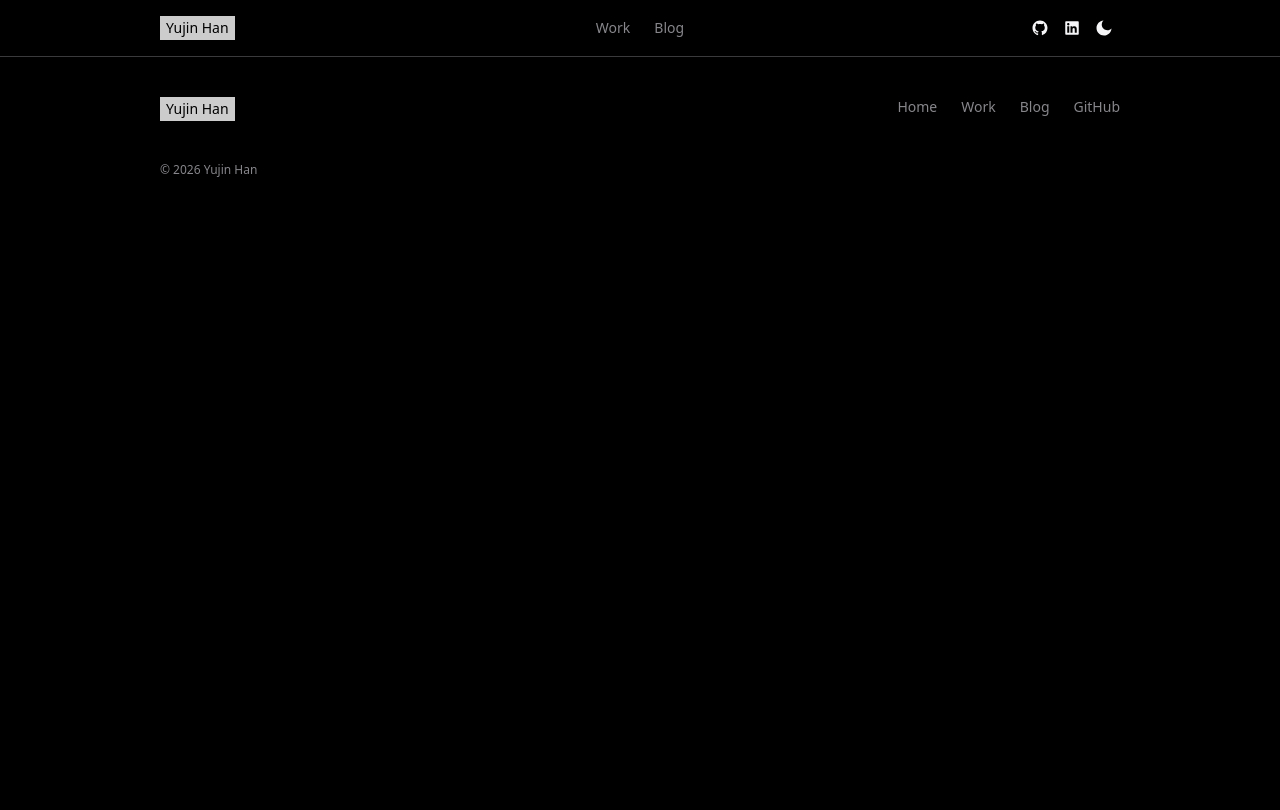
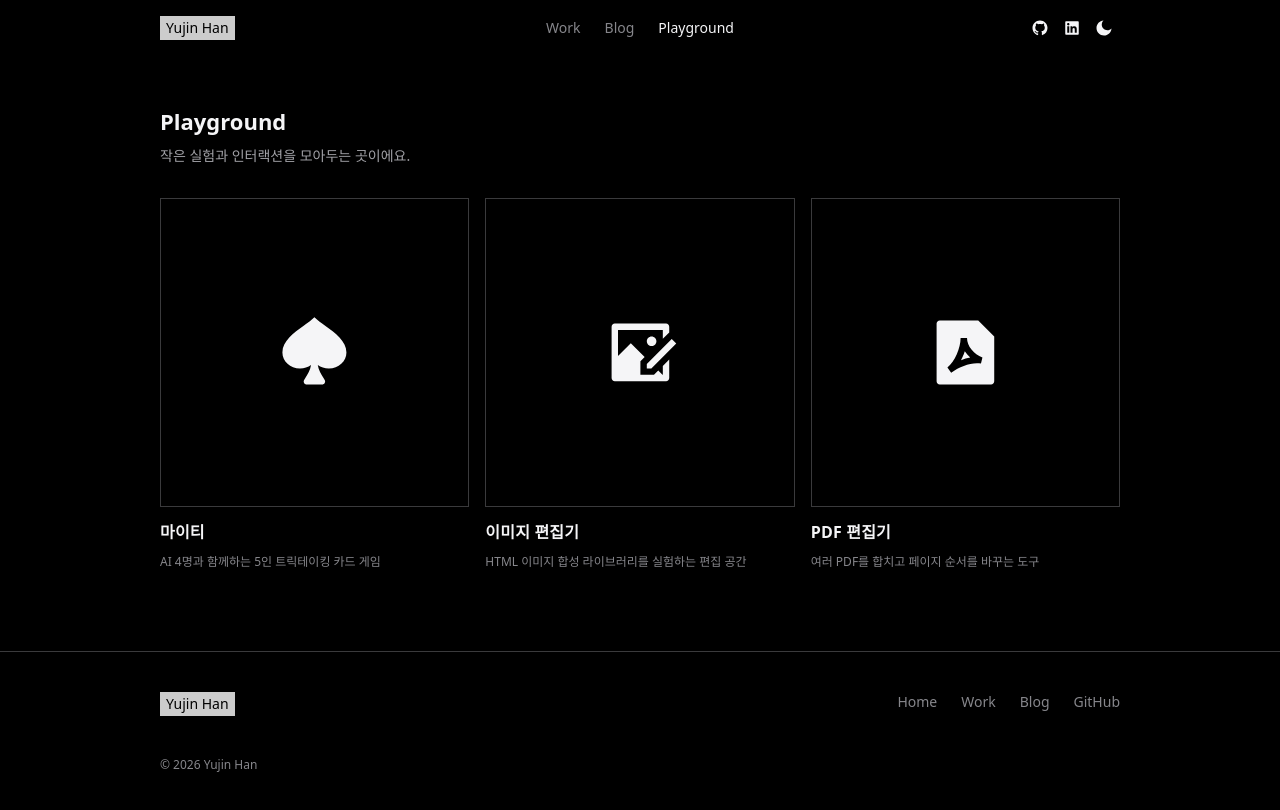
Before and after one commit to yummjin/port, a Next.js app: page /playground in a window 1280 px wide. Shown: the top 810 px of the page. Built offline with nearby package versions, Linux system fonts and the light colour scheme.

Commit message:
feat : 헤더에 Playground 링크를 추가하고 Playground 목록을 정사각형 그리드로 보여줘요

```diff
--- a/src/components/Header.tsx
+++ b/src/components/Header.tsx
@@ -11,6 +11,7 @@ import { cn } from "@/lib/cn";
 const NAV_LINKS = [
   { href: "/work", label: "Work" },
   { href: "/blog", label: "Blog" },
+  { href: "/playground", label: "Playground" },
 ];
 
 const EXTERNAL_LINKS = [
--- a/src/pages/playground/index.tsx
+++ b/src/pages/playground/index.tsx
@@ -1,11 +1,67 @@
 import Head from "next/head";
+import Link from "next/link";
+import {
+  RiFilePdf2Fill,
+  RiImageEditFill,
+  RiPokerSpadesFill,
+} from "react-icons/ri";
+
+import { PageHeader } from "@/components/PageHeader";
+
+const EXPERIMENTS = [
+  {
+    href: "/playground/mighty",
+    title: "마이티",
+    description: "AI 4명과 함께하는 5인 트릭테이킹 카드 게임",
+    Icon: RiPokerSpadesFill,
+  },
+  {
+    href: "/playground/image-editor",
+    title: "이미지 편집기",
+    description: "HTML 이미지 합성 라이브러리를 실험하는 편집 공간",
+    Icon: RiImageEditFill,
+  },
+  {
+    href: "/playground/pdf-editor",
+    title: "PDF 편집기",
+    description: "여러 PDF를 합치고 페이지 순서를 바꾸는 도구",
+    Icon: RiFilePdf2Fill,
+  },
+];
 
 export default function PlaygroundPage() {
   return (
     <>
       <Head>
-        <title>플레이그라운드</title>
+        <title>Playground</title>
+        <meta name="description" content="Yujin's playground" />
       </Head>
+
+      <main className="px-content mx-auto flex max-w-[1000px] flex-col gap-8 pt-12 pb-20">
+        <PageHeader
+          title="Playground"
+          description="작은 실험과 인터랙션을 모아두는 곳이에요."
+        />
+
+        <ul className="grid grid-cols-2 gap-x-4 gap-y-10 sm:grid-cols-3">
+          {EXPERIMENTS.map(({ href, title, description, Icon }) => (
+            <li key={href}>
+              <Link
+                href={href}
+                className="flex flex-col gap-2 transition-opacity duration-200 hover:opacity-70"
+              >
+                <div className="border-border bg-canvas text-foreground flex aspect-square w-full items-center justify-center border">
+                  <Icon className="size-1/4" aria-hidden />
+                </div>
+                <h2 className="text-tile-heading text-foreground mt-1">
+                  {title}
+                </h2>
+                <p className="text-caption text-muted">{description}</p>
+              </Link>
+            </li>
+          ))}
+        </ul>
+      </main>
     </>
   );
 }
```
